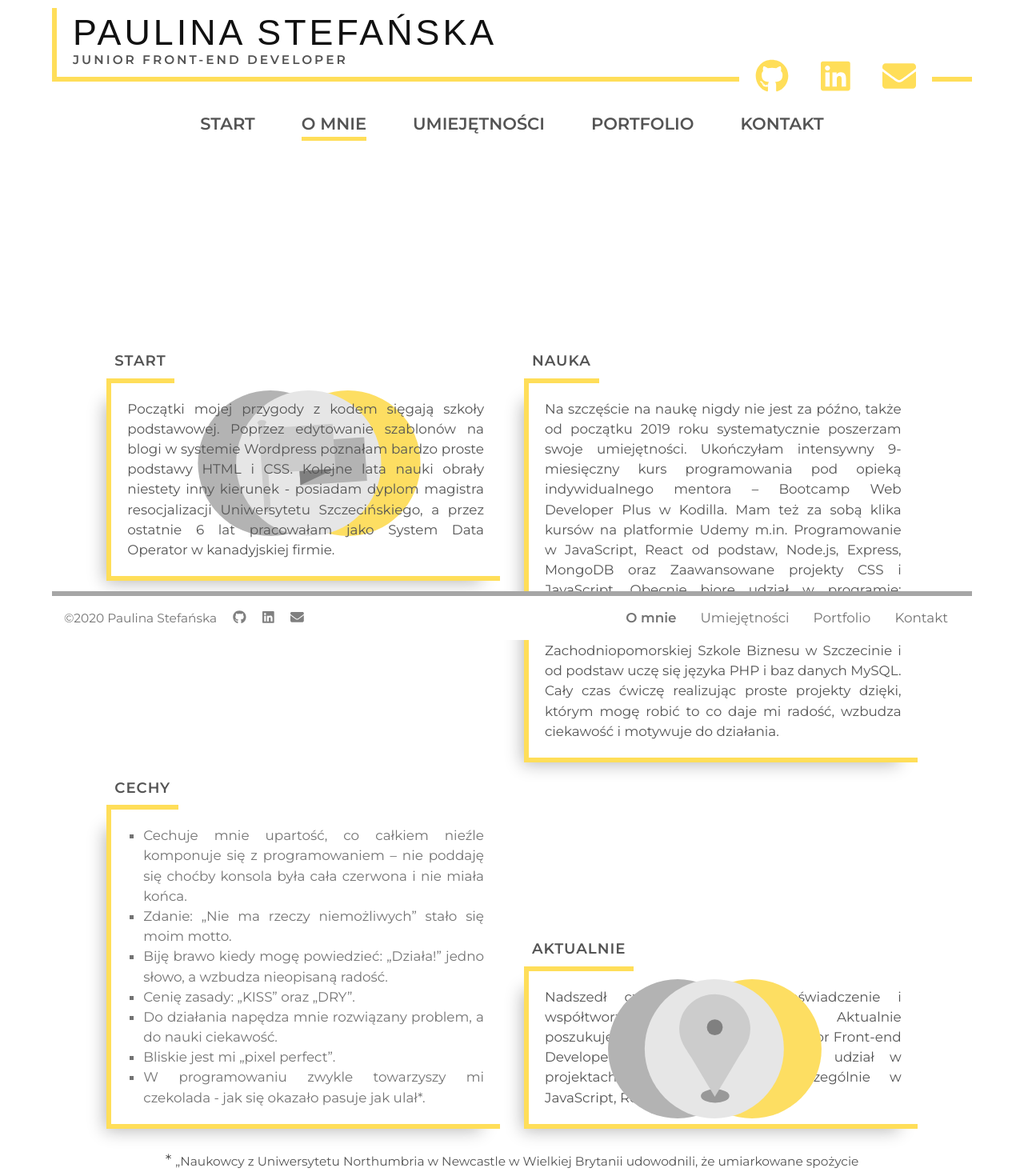
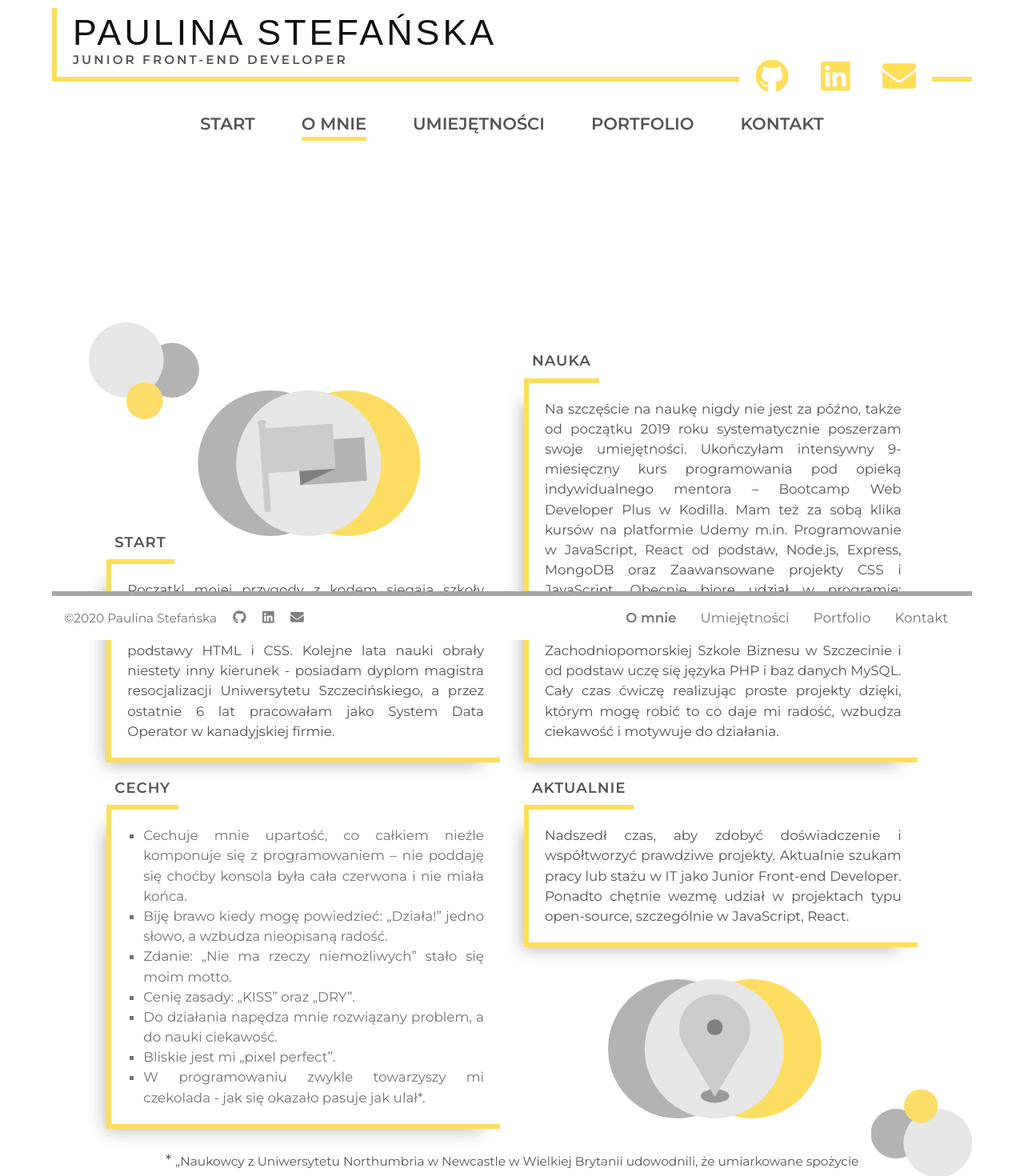
Before and after one commit to paulinastefanska/portfolio, a React (Create React App) app: page /about in a window 1280 px wide. Shown: the top 1470 px of the page at 80% size. Built offline with nearby package versions, Linux system fonts and the light colour scheme; a web font is replaced by a local one.

Commit message:
Add circle img and change text

```diff
--- a/src/components/pages/AboutPage.js
+++ b/src/components/pages/AboutPage.js
@@ -5,10 +5,16 @@ import { Row, Col } from "react-bootstrap";
 //images
 import flag from "../../images/flag.svg";
 import point from "../../images/point.svg";
+import sideCircles from "../../images/side-circles.svg";
 
 const AboutPage = () => {
   return (
     <section className="about">
+      <img
+        src={sideCircles}
+        alt="side-circles"
+        className="about_circles-left"
+      />
       <Row>
         <img src={flag} alt="flag" className="flag_start"></img>
         <Col md={5}>
@@ -32,7 +38,7 @@ const AboutPage = () => {
             klika kursów na platformie Udemy m.in. Programowanie w JavaScript,
             React od podstaw, Node.js, Express, MongoDB oraz Zaawansowane
             projekty CSS i JavaScript. Obecnie biorę udział w programie:{" "}
-            <q>Programiści dla Szczecina</q> pt.{" "}
+            <q>Programiści dla Szczecina</q> - kurs pt.{" "}
             <q>Budowanie Aplikacji Internetowych</q> odbywający się w
             Zachodniopomorskiej Szkole Biznesu w Szczecinie i od podstaw uczę
             się języka PHP i baz danych MySQL. Cały czas ćwiczę realizując
@@ -52,11 +58,11 @@ const AboutPage = () => {
                 czerwona i nie miała końca.
               </li>
               <li>
-                Zdanie: <q>Nie ma rzeczy niemożliwych</q> stało się moim motto.
+                Biję brawo kiedy mogę powiedzieć: <q>Działa!</q> jedno słowo, a
+                wzbudza nieopisaną radość.
               </li>
               <li>
-                Biję brawo kiedy mogę powiedzieć: <q>Działa!</q> jedno słowo, a
-                wzbudza nieopisaną radość.
+                Zdanie: <q>Nie ma rzeczy niemożliwych</q> stało się moim motto.
               </li>
               <li>
                 Cenię zasady: <q>KISS</q> oraz <q>DRY</q>.
@@ -79,7 +85,7 @@ const AboutPage = () => {
           <span className="about_title">Aktualnie</span>
           <p className="about_text">
             Nadszedł czas, aby zdobyć doświadczenie i współtworzyć prawdziwe
-            projekty. Aktualnie poszukuję pracy lub stażu w IT jako Junior
+            projekty. Aktualnie szukam pracy lub stażu w IT jako Junior
             Front-end Developer. Ponadto chętnie wezmę udział w projektach typu
             open-source, szczególnie w JavaScript, React.
           </p>
@@ -94,6 +100,11 @@ const AboutPage = () => {
           mózg człowieka, a zwłaszcza na jego umiejętności matematyczne(…)
         </q>
       </p>
+      <img
+        src={sideCircles}
+        alt="side-circles"
+        className="about_circles-right"
+      />
     </section>
   );
 };
```
